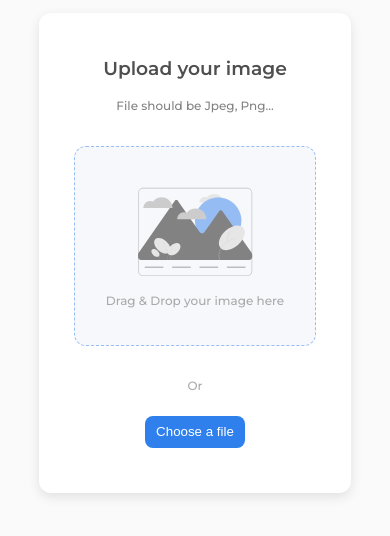
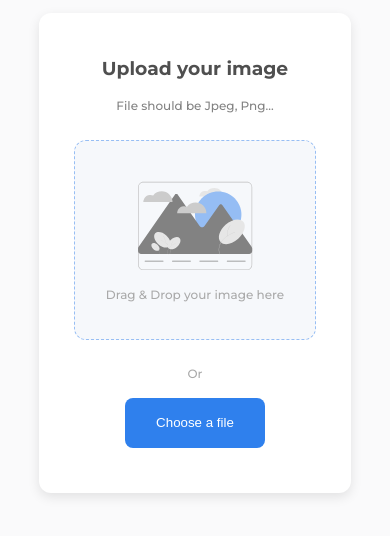
Before and after one commit to bashlor/Image-Uploader-Client, a React (Vite) app: page / in a window 390 px wide. Shown: the part 156-692 px from the top of the page. Built offline with nearby package versions, Linux system fonts and the light colour scheme.

Commit message:
style: 💄 increase button size for mobile display < 550px width

```diff
--- a/src/App.scss
+++ b/src/App.scss
@@ -216,7 +216,12 @@ input[type=text]{
   }
 }
 
+@media screen and (max-width: 500px) {
+  .btn {
+    width: 140px;
+    height: 50px;
+  }
+}
 
 
-
-@import url('https://fonts.googleapis.com/css2?family=Montserrat:wght@500;600&display=swap');
+@import url('https://fonts.googleapis.com/css2?family=Montserrat:wght@500;600;700&display=swap');
```
